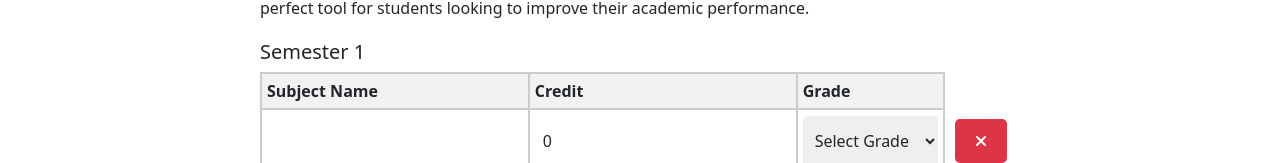
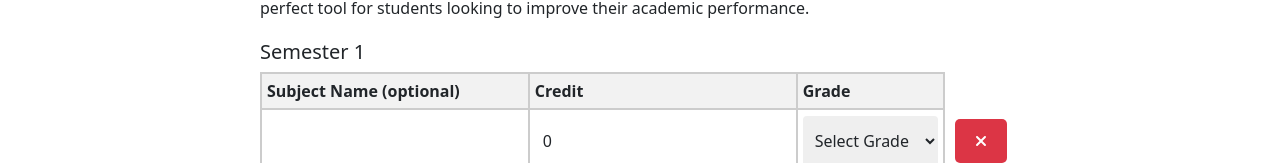
Before and after one commit to Dreamscape03/easy-utility-tools, a React (Create React App) app: page /cgpa-calculator in a window 1280 px wide. Shown: the part 202-365 px from the top of the page. Built offline with nearby package versions, Linux system fonts and the light colour scheme.

Commit message:
Update subject name column in CGPA Calculator table

```diff
--- a/src/Page/CGPA Calculator/CGPACalculator.js
+++ b/src/Page/CGPA Calculator/CGPACalculator.js
@@ -143,7 +143,7 @@ export const CGPACalculator = () => {
               <table>
                 <thead>
                   <tr>
-                    <th>Subject Name</th>
+                    <th>Subject Name (optional)</th>
                     <th>Credit</th>
                     <th>Grade</th>
                   </tr>
```
